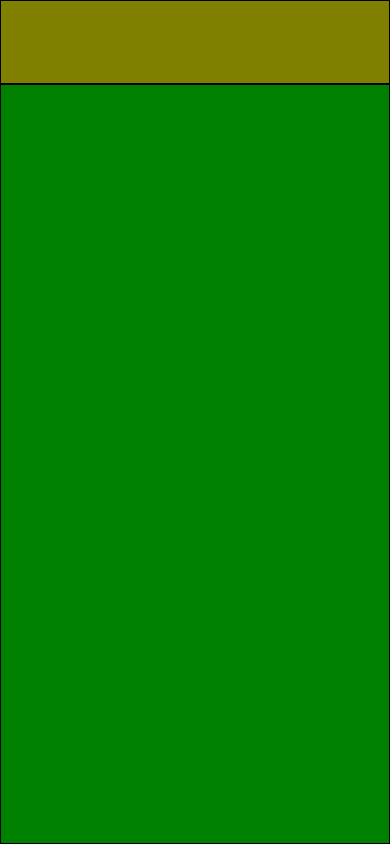
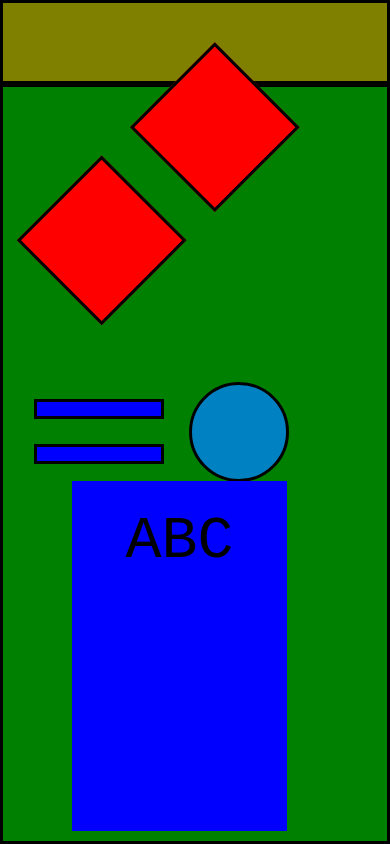
Before and after one commit to kamil079/plan.txt, a plain HTML site: page index.html in a window 390 px wide. Drawn offline with Linux system fonts and the light colour scheme.

Commit message:
all elements visible and mobile first done

```diff
--- a/index.html
+++ b/index.html
@@ -10,9 +10,20 @@
 <body>
     <header class="header"></header>
     <main class="main">
-        <div class="box square"></div>
-        <div class="box circle"></div>
-        <div class="box rectangle"></div>
+        <div class="box-square">
+            <div class="square"></div>
+            <div class="square"></div>
+        </div>
+        <div class="box-circle">
+            <div class="lines">
+                <div class="line"></div>
+                <div class="line"></div>
+            </div>
+            <div class="circle"></div>
+        </div>
+        <div class="box-rectangle">
+            <div class="racktangle">ABC</div>
+        </div>
     </main>
 </body>
 </html>
--- a/style.css
+++ b/style.css
@@ -4,8 +4,13 @@
     box-sizing: border-box;
 }
 
-.header, .main {
-    border: 1px solid #000;
+.header,
+.main,
+.square,
+.line,
+.circle,
+.ractangle {
+    border: 3px solid #000;
 }
 
 .header {
@@ -18,7 +23,72 @@
     height: 90vh;
     width: 100%;
     background: green;
+    display: flex;
+    flex-direction: column;
+    justify-content: space-between;
 }
+
+div[class*='box'] {
+    width: 100%;
+    display: flex;
+}
+
+.box-square {
+    transform: rotate(-45deg);
+}
+
+.square {
+    height: 120px;
+    width: 120px;
+    background: #FF0000;
+    margin-right: 40px;
+
+}
+
+
+.lines {
+    display: flex;
+    flex-direction: column;
+    margin-left: 8%;
+}
+
+.line {
+    background: #0000FF;
+    height: 20px;
+    width: 130px;
+    margin-bottom: 25px;
+}
+
+.circle {
+    height: 100px;
+    width: 100px;
+    background: rgb(0, 129, 194);
+    border-radius: 50%;
+    margin-top: -17px;
+    margin-left: 25px;
+
+}
+
+.box-circle {
+    margin-bottom: -200px;
+
+}
+
+.racktangle {
+    height: 350px;
+    width: 215px;
+    background: blue;
+    margin-left: 18%;
+    margin-bottom: 10px;
+
+    text-align: center;
+    font-size: 60px;
+    font-weight: 500;
+    font-family: monospace;
+    line-height: 120px;
+}
+
+
 
 /* @media (max-width: 583px) {
     .main {
```
